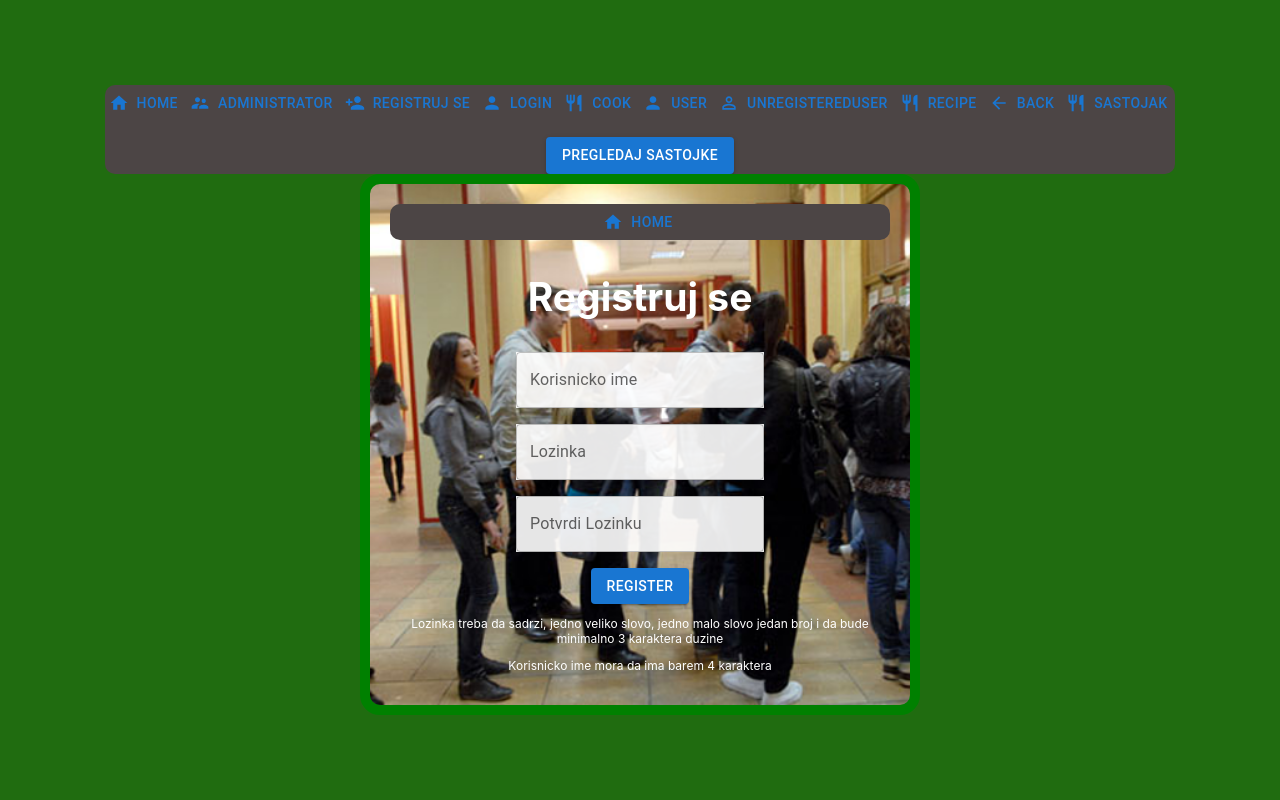
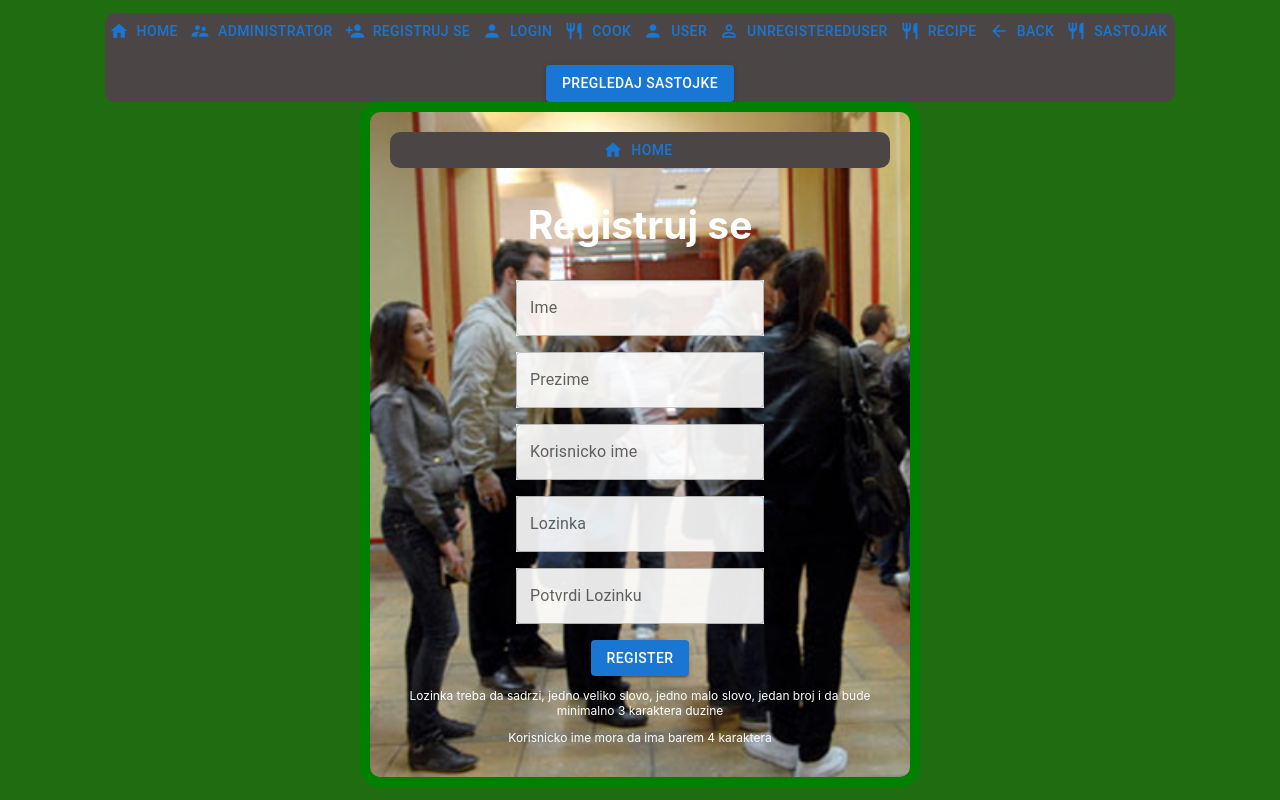
Before and after one commit to BarovicA/frontend_CookBook, a React (Create React App) app: page / in a window 1280 px wide. Both pictures are taken after a click on the button "REGISTRUJ SE". Built offline with nearby package versions, Linux system fonts and the light colour scheme.

Commit message:
Register forma spremna za upotrebu

```diff
--- a/src/RegisterForm.js
+++ b/src/RegisterForm.js
@@ -7,12 +7,22 @@ import HomeIcon from '@mui/icons-material/Home';
 import registerImage from './register.jpg';
 
 const RegisterForm = ({ onHomeClick }) => {
+  const [firstName, setFirstName] = useState('');
+  const [lastName, setLastName] = useState('');
   const [username, setUsername] = useState('');
   const [password, setPassword] = useState('');
   const [confirmPassword, setConfirmPassword] = useState('');
   const [passwordsMatch, setPasswordsMatch] = useState(true);
   const [passwordRequirementsMet, setPasswordRequirementsMet] = useState(true);
   const [usernameLengthMet, setUsernameLengthMet] = useState(true);
+
+  const handleFirstNameChange = (event) => {
+    setFirstName(event.target.value);
+  };
+
+  const handleLastNameChange = (event) => {
+    setLastName(event.target.value);
+  };
 
   const handleUsernameChange = (event) => {
     const value = event.target.value;
@@ -28,7 +38,7 @@ const RegisterForm = ({ onHomeClick }) => {
     setConfirmPassword(event.target.value);
   };
 
-  const handleSubmit = (event) => {
+  const handleSubmit = async (event) => {
     event.preventDefault();
 
     if (password !== confirmPassword) {
@@ -47,8 +57,31 @@ const RegisterForm = ({ onHomeClick }) => {
 
     setPasswordRequirementsMet(true);
 
-    console.log('Username:', username);
-    console.log('Password:', password);
+    // Priprema podataka za slanje
+    const userData = {
+      firstName,
+      lastName,
+      username,
+      password,
+    };
+
+    try {
+      const response = await fetch('http://localhost:8080/api/v1/regularuser/create', {
+        method: 'POST',
+        headers: {
+          'Content-Type': 'application/json',
+        },
+        body: JSON.stringify(userData),
+      });
+
+      if (response.ok) {
+        console.log('User successfully registered!');
+      } else {
+        console.error('Registration failed.');
+      }
+    } catch (error) {
+      console.error('An error occurred:', error);
+    }
   };
 
   return (
@@ -77,6 +110,24 @@ const RegisterForm = ({ onHomeClick }) => {
       <form onSubmit={handleSubmit}>
         <div>
           <TextField
+            label="Ime"
+            variant="outlined"
+            value={firstName}
+            onChange={handleFirstNameChange}
+            sx={{ backgroundColor: 'rgba(255, 255, 255, 0.9)', mb: 2 }}
+          />
+        </div>
+        <div>
+          <TextField
+            label="Prezime"
+            variant="outlined"
+            value={lastName}
+            onChange={handleLastNameChange}
+            sx={{ backgroundColor: 'rgba(255, 255, 255, 0.9)', mb: 2 }}
+          />
+        </div>
+        <div>
+          <TextField
             label="Korisnicko ime"
             variant="outlined"
             value={username}
@@ -94,7 +145,7 @@ const RegisterForm = ({ onHomeClick }) => {
             value={password}
             onChange={handlePasswordChange}
             error={!passwordRequirementsMet}
-            helperText={!passwordRequirementsMet ? "Lozinka treba da sadrzi, jedno veliko slovo, jedno malo slovo jedan broj i da bude minimalno 3 karaktera duzine" : ""}
+            helperText={!passwordRequirementsMet ? "Lozinka treba da sadrzi, jedno veliko slovo, jedno malo slovo, jedan broj i da bude minimalno 3 karaktera duzine" : ""}
             sx={{ backgroundColor: 'rgba(255, 255, 255, 0.9)', mb: 2 }}
           />
         </div>
@@ -115,7 +166,7 @@ const RegisterForm = ({ onHomeClick }) => {
         </Button>
         <div className="requirements">
           <p style={{ fontSize: '12px' }}>
-            Lozinka treba da sadrzi, jedno veliko slovo, jedno malo slovo jedan broj i da bude minimalno 3 karaktera duzine
+            Lozinka treba da sadrzi, jedno veliko slovo, jedno malo slovo, jedan broj i da bude minimalno 3 karaktera duzine
           </p>
           <p style={{ fontSize: '12px' }}>
             Korisnicko ime mora da ima barem 4 karaktera
```
